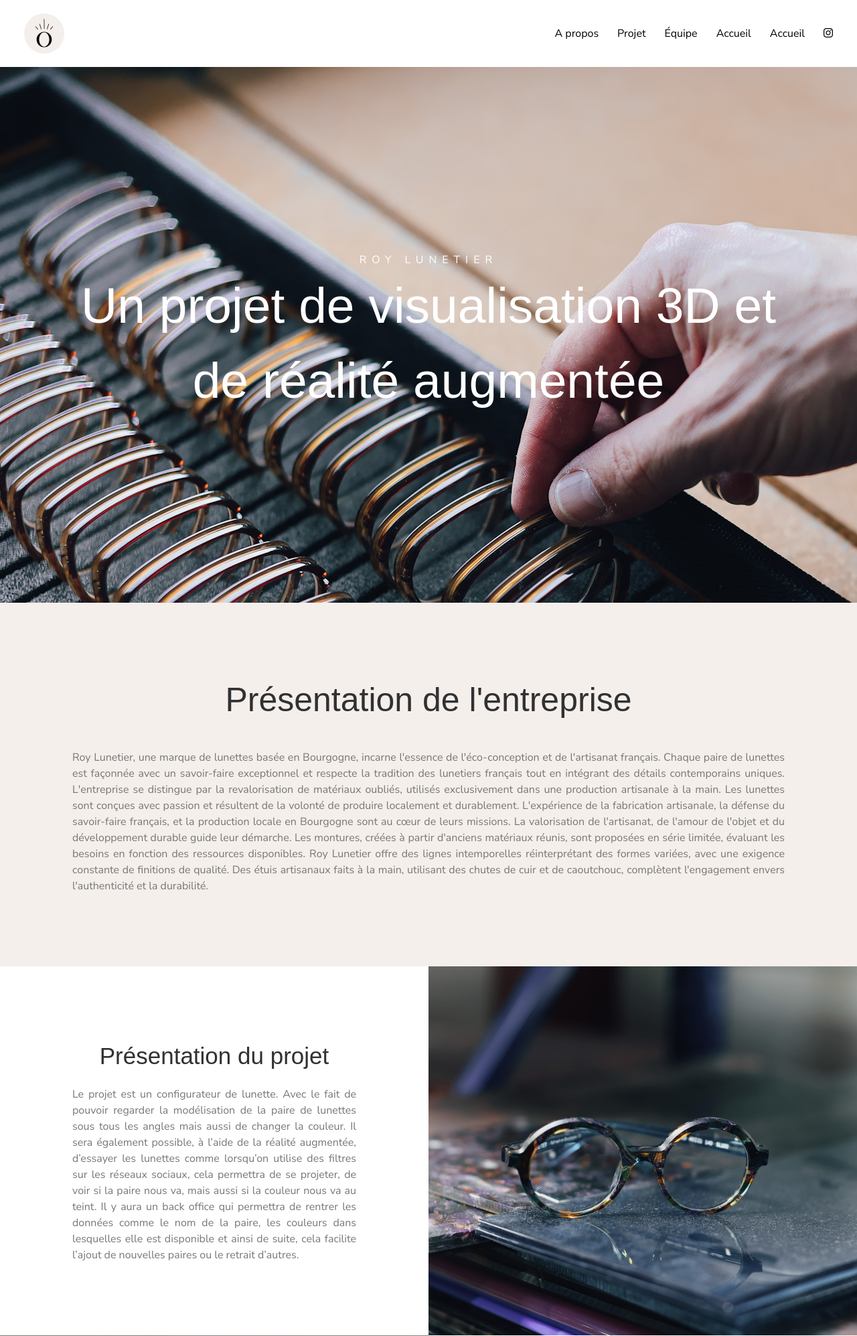
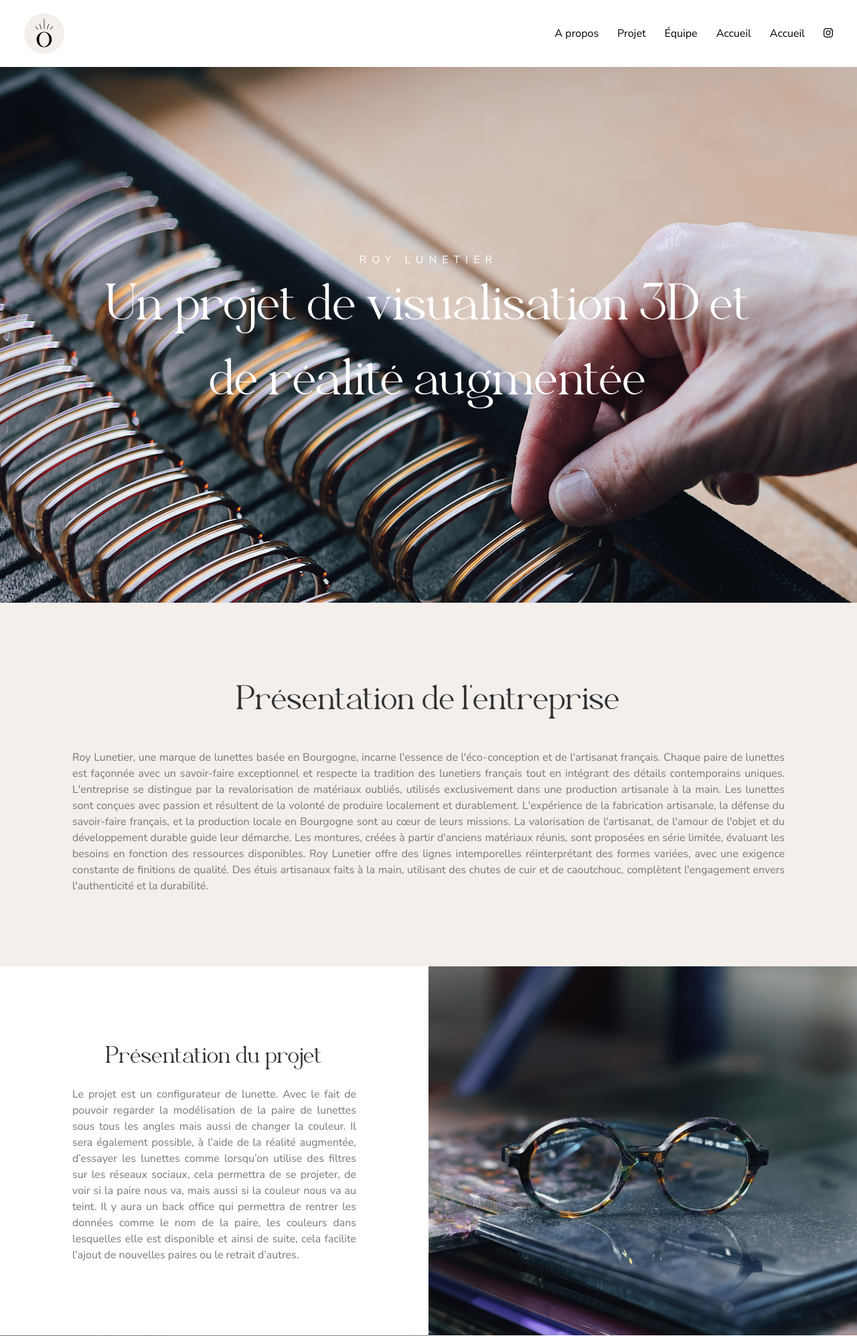
Before and after one commit to JulieVanHoudenhove/sae501, a PHP site: page / in a window 1280 px wide. Shown: the top 1995 px of the page at 67% size. Run offline with PHP 8.4, Linux system fonts and the light colour scheme; some libraries are stand-ins or nearby versions; some web fonts are replaced.

Commit message:
feat: add font

```diff
--- a/presentation/index.html
+++ b/presentation/index.html
@@ -307,7 +307,7 @@
                 </div>
             </div>
             <div class="w-1/2 flex flex-col p-container gap-9">
-                <h2 class="text-[50px] text-center font-matcha">Kikstater</h2>
+                <h2 class="text-[50px] text-center font-matcha">Kickstater</h2>
                 <p class="text-gray text-justify">Rejoignez notre campagne de financement participatif ! Notre concept est prêt à passer à l'étape suivante, mais nous avons besoin de votre aide pour y parvenir. Visitez notre page de financement participatif pour en apprendre davantage sur notre projet, nos objectifs et les différentes façons dont vous pouvez nous soutenir dans cette aventure.</p>
                 <div class="flex items-center justify-center">
                     <a class="flex justify-center items-center bg-dark text-white rounded-full px-16 py-4 w-fit" href="../kickstarter/">Nous soutenir</a>
--- a/presentation/style.css
+++ b/presentation/style.css
@@ -1,5 +1,12 @@
-@import url('https://fonts.googleapis.com/css2?family=Nunito+Sans:ital,opsz,wght@0,6..12,200..1000;1,6..12,200..1000&display=swap');
-@import url('https://fonts.cdnfonts.com/css/matcha-2');
+@font-face {
+    font-family: "Nunito Sans";
+    src: url("/fonts/NunitoSans-Regular.ttf") format("truetype");
+}
+
+@font-face {
+    font-family: "Matcha";
+    src: url("/fonts/matcha.ttf") format("truetype");
+}
 
 * {
     box-sizing: border-box;
```
Also changed, not shown: presentation/fonts/NunitoSans-Bold.ttf (added), presentation/fonts/NunitoSans-Light.ttf (added), presentation/fonts/NunitoSans-Regular.ttf (added), presentation/fonts/NunitoSans-SemiBold.ttf (added), presentation/fonts/matcha.ttf (added).
